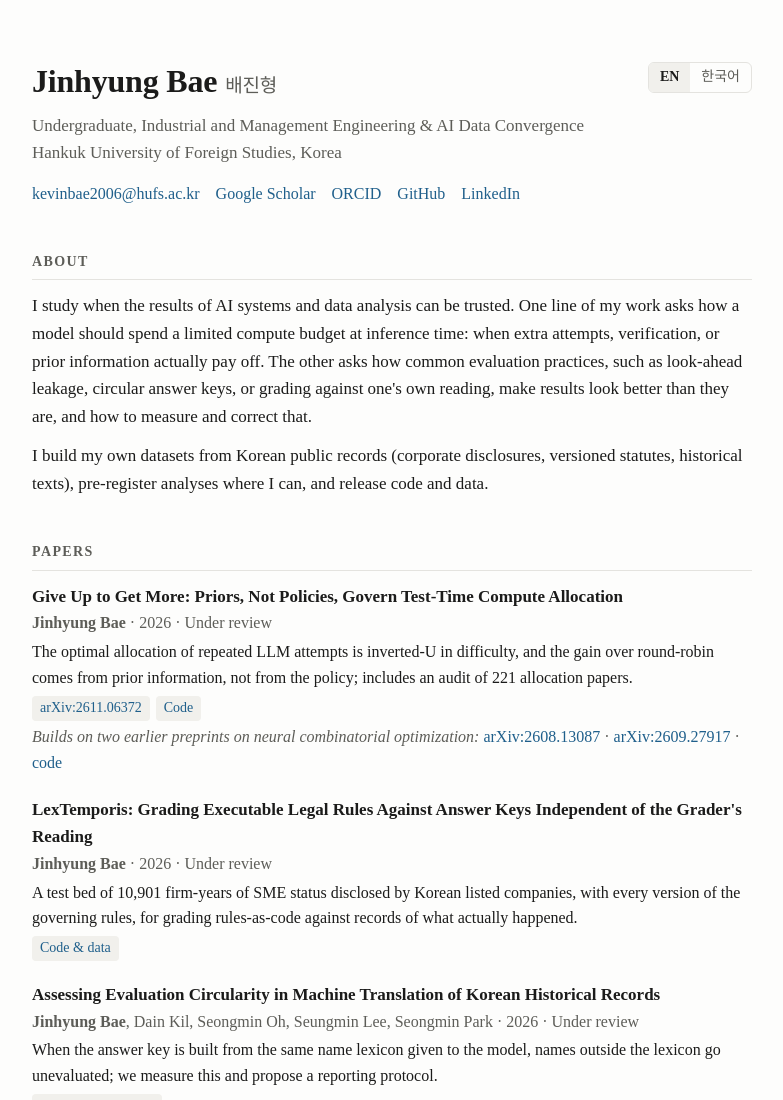
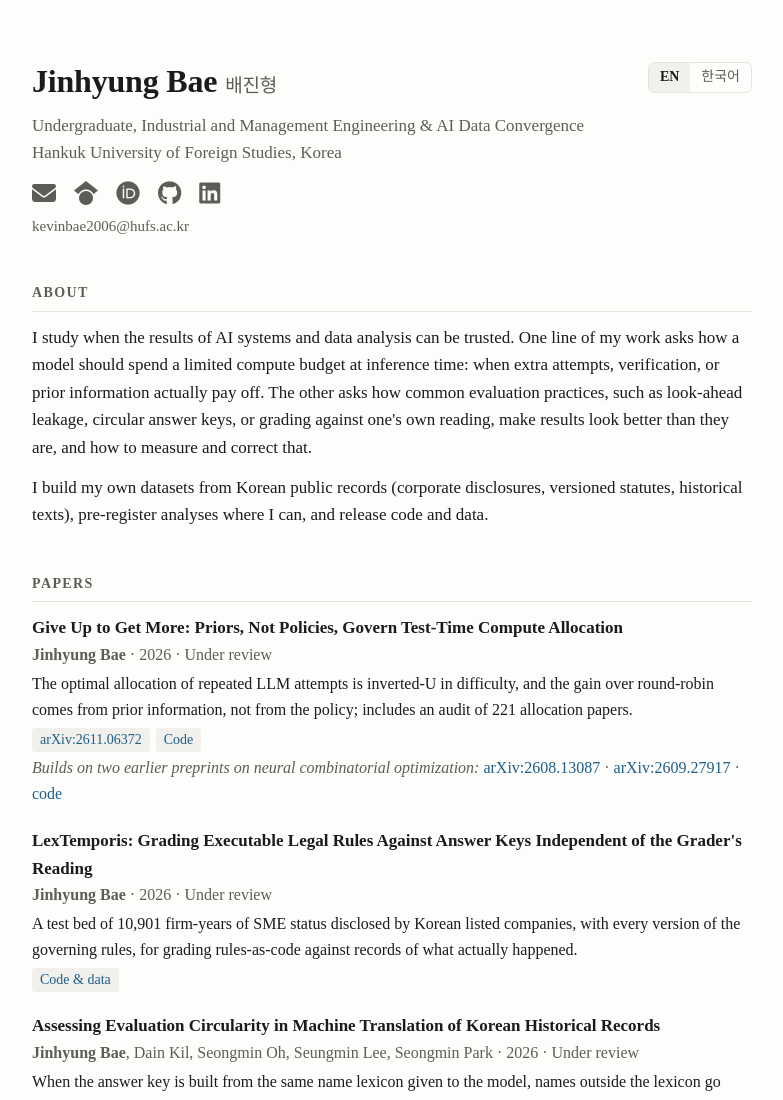
Before and after one commit to nepersoned/nepersoned.github.io, a plain HTML site: page index.html in a window 1280 px wide. Shown: the top 1100 px of the page, without its empty margins (248-1031 px from the left). Drawn offline with Linux system fonts and the light colour scheme.

Commit message:
Use icons for contact links
Co-Authored-By: Claude Opus 5.5 <noreply@anthropic.com>

```diff
--- a/index.html
+++ b/index.html
@@ -8,6 +8,7 @@
 <link rel="preconnect" href="https://fonts.googleapis.com">
 <link rel="preconnect" href="https://fonts.gstatic.com" crossorigin>
 <link href="https://fonts.googleapis.com/css2?family=Noto+Serif+KR:wght@400;600;700&display=swap" rel="stylesheet">
+<link rel="stylesheet" href="https://cdnjs.cloudflare.com/ajax/libs/font-awesome/6.5.1/css/all.min.css">
 <style>
 :root {
   --bg: #fdfdfc; --fg: #1b1b1a; --muted: #5d5d58; --line: #e4e3df; --accent: #1f5f8b; --tag: #f1f0ec;
@@ -25,7 +26,10 @@ header { position: relative; }
 header h1 { font-size: 32px; margin: 0; letter-spacing: -.2px; padding-right: 110px; }
 header h1 span { font-size: 19px; font-weight: 400; color: var(--muted); margin-left: 8px; }
 .affil { color: var(--muted); margin: 4px 0 14px; }
-.links { display: flex; flex-wrap: wrap; gap: 6px 16px; font-size: 16px; }
+.links { display: flex; flex-wrap: wrap; gap: 6px 18px; font-size: 24px; line-height: 1; }
+.links a { color: var(--muted); transition: color .15s; }
+.links a:hover { color: var(--accent); text-decoration: none; }
+.email { margin-top: 8px; font-size: 15px; color: var(--muted); }
 .lang { position: absolute; top: 6px; right: 0; display: flex; border: 1px solid var(--line); border-radius: 6px; overflow: hidden; }
 .lang button { font: inherit; font-size: 14px; background: none; color: var(--muted); border: 0; padding: 3px 11px; cursor: pointer; }
 .lang button[aria-pressed="true"] { background: var(--tag); color: var(--fg); font-weight: 600; }
@@ -62,12 +66,13 @@ html[lang="en"] [lang="ko"], html[lang="ko"] [lang="en"] { display: none !import
   <div class="affil" lang="en">Undergraduate, Industrial and Management Engineering &amp; AI Data Convergence<br>Hankuk University of Foreign Studies, Korea</div>
   <div class="affil" lang="ko">한국외국어대학교 산업경영공학과 · AI데이터융합학부 이중전공</div>
   <div class="links">
-    <a href="mailto:kevinbae2006@hufs.ac.kr">kevinbae2006@hufs.ac.kr</a>
-    <a href="https://scholar.google.com/citations?user=I7LTTuUAAAAJ">Google Scholar</a>
-    <a href="https://orcid.org/0009-0002-6232-7722">ORCID</a>
-    <a href="https://github.com/nepersoned">GitHub</a>
-    <a href="https://www.linkedin.com/in/jinhyung-bae-b78924357">LinkedIn</a>
+    <a href="mailto:kevinbae2006@hufs.ac.kr" title="kevinbae2006@hufs.ac.kr" aria-label="Email"><i class="fa-solid fa-envelope"></i></a>
+    <a href="https://scholar.google.com/citations?user=I7LTTuUAAAAJ" title="Google Scholar" aria-label="Google Scholar"><i class="fa-brands fa-google-scholar"></i></a>
+    <a href="https://orcid.org/0009-0002-6232-7722" title="ORCID" aria-label="ORCID"><i class="fa-brands fa-orcid"></i></a>
+    <a href="https://github.com/nepersoned" title="GitHub" aria-label="GitHub"><i class="fa-brands fa-github"></i></a>
+    <a href="https://www.linkedin.com/in/jinhyung-bae-b78924357" title="LinkedIn" aria-label="LinkedIn"><i class="fa-brands fa-linkedin"></i></a>
   </div>
+  <div class="email">kevinbae2006@hufs.ac.kr</div>
 </header>
 
 <h2><span lang="en">About</span><span lang="ko">소개</span></h2>
```
